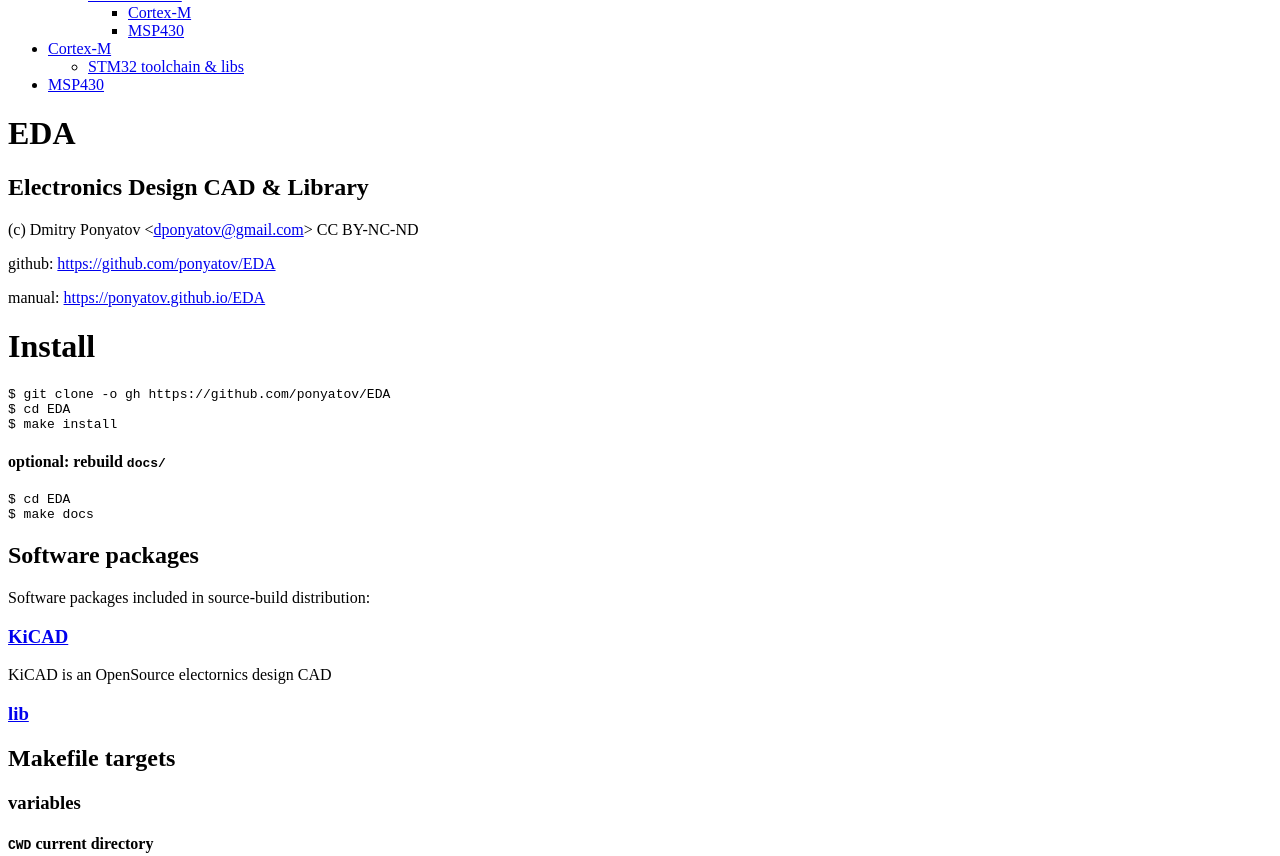
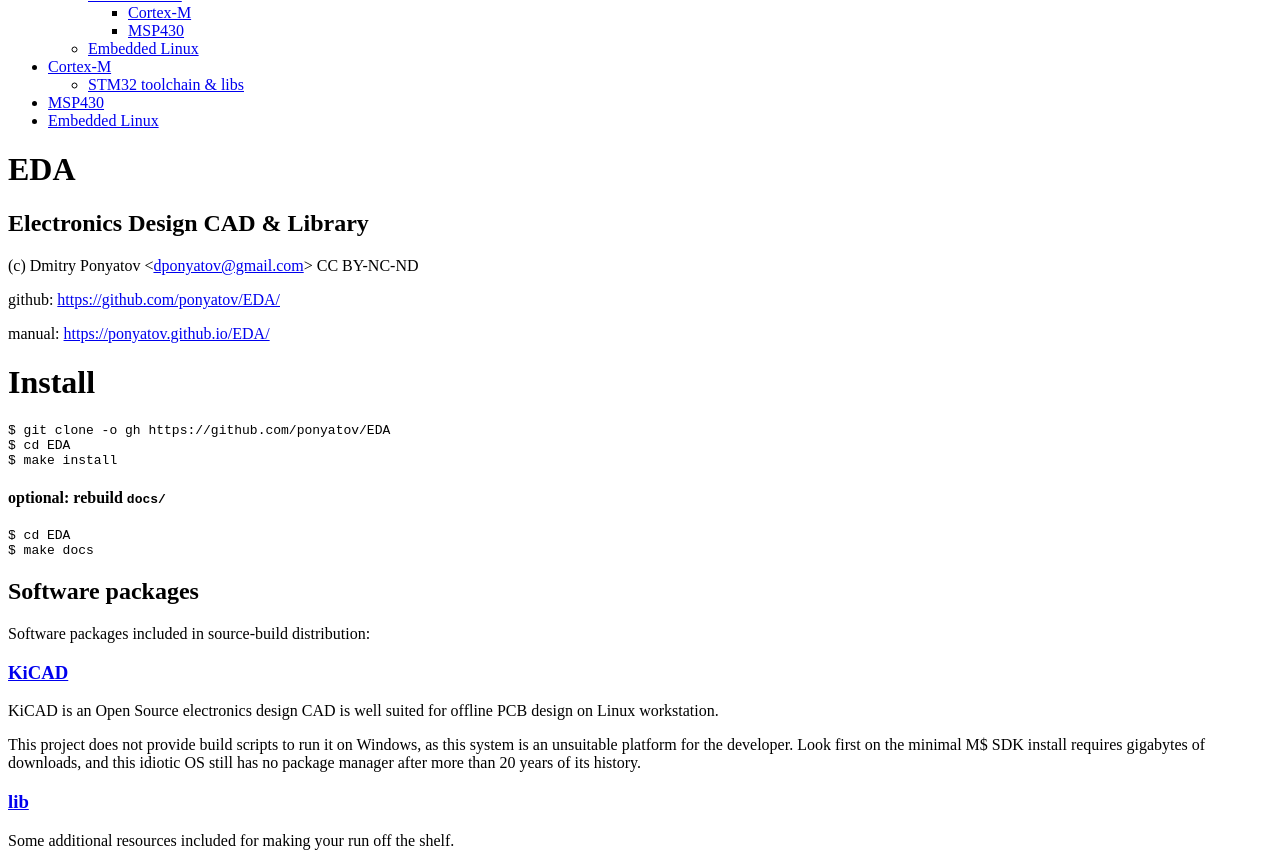
Before and after one commit to ponyatov/EDA, a plain HTML site: page docs/index.html in a window 1280 px wide. Shown: the part 336-1192 px from the top of the page. Drawn offline with Linux system fonts and the light colour scheme.

Commit message:
Signed-off-by: Dmitry Ponyatov <dponyatov@gmail.com>

```diff
--- a/docs/index.html
+++ b/docs/index.html
@@ -35,18 +35,20 @@
 <li><a href="#cortex-m"><a href="#cortex-m-1">Cortex-M</a></a></li>
 <li><a href="#msp430"><a href="#msp430-1">MSP430</a></a></li>
 </ul></li>
+<li><a href="#embedded-linux"><a href="#embedded-linux-1">Embedded Linux</a></a></li>
 </ul></li>
 <li><a href="#cortex-m-1">Cortex-M</a><ul>
 <li><a href="#stm32-toolchain-libs">STM32 toolchain &amp; libs</a></li>
 </ul></li>
 <li><a href="#msp430-1">MSP430</a></li>
+<li><a href="#embedded-linux-1">Embedded Linux</a></li>
 </ul>
 </div>
 <h1 id="eda">EDA</h1>
 <h2 id="electronics-design-cad-library">Electronics Design CAD &amp; Library</h2>
 <p>(c) Dmitry Ponyatov &lt;<a href="mailto:dponyatov@gmail.com">dponyatov@gmail.com</a>&gt; CC BY-NC-ND</p>
-<p>github: <a href="https://github.com/ponyatov/EDA" class="uri">https://github.com/ponyatov/EDA</a></p>
-<p>manual: <a href="https://ponyatov.github.io/EDA" class="uri">https://ponyatov.github.io/EDA</a></p>
+<p>github: <a href="https://github.com/ponyatov/EDA/" class="uri">https://github.com/ponyatov/EDA/</a></p>
+<p>manual: <a href="https://ponyatov.github.io/EDA/" class="uri">https://ponyatov.github.io/EDA/</a></p>
 <h1 id="install">Install</h1>
 <pre><code>$ git clone -o gh https://github.com/ponyatov/EDA
 $ cd EDA
@@ -57,8 +59,10 @@ $ make docs</code></pre>
 <h2 id="software-packages">Software packages</h2>
 <p>Software packages included in source-build distribution:</p>
 <h3 id="kicad"><a href="#kicad-1">KiCAD</a></h3>
-<p>KiCAD is an OpenSource electornics design CAD</p>
+<p>KiCAD is an Open Source electronics design CAD is well suited for offline PCB design on Linux workstation.</p>
+<p>This project does not provide build scripts to run it on Windows, as this system is an unsuitable platform for the developer. Look first on the minimal M$ SDK install requires gigabytes of downloads, and this idiotic OS still has no package manager after more than 20 years of its history.</p>
 <h3 id="lib"><a href="#lib-1">lib</a></h3>
+<p>Some additional resources included for making your run off the shelf.</p>
 <h2 id="makefile-targets">Makefile targets</h2>
 <h3 id="variables">variables</h3>
 <h4 id="cwd-current-directory"><code>CWD</code> current directory</h4>
@@ -77,6 +81,7 @@ $ make docs</code></pre>
 <h1 id="manual">Manual</h1>
 <h1 id="kicad-1">KiCAD</h1>
 <h1 id="lib-1">lib</h1>
+<p>Some additional resources included for making your run off the shelf.</p>
 <h2 id="component-library">Component library</h2>
 <p>Schematics &amp; PCB components library</p>
 <h2 id="samples-modules">Samples &amp; Modules</h2>
@@ -84,8 +89,10 @@ $ make docs</code></pre>
 <h2 id="software-sdk">Software SDK</h2>
 <h3 id="cortex-m"><a href="#cortex-m-1">Cortex-M</a></h3>
 <h3 id="msp430"><a href="#msp430-1">MSP430</a></h3>
+<h2 id="embedded-linux"><a href="#embedded-linux-1">Embedded Linux</a></h2>
 <h1 id="cortex-m-1">Cortex-M</h1>
 <h2 id="stm32-toolchain-libs">STM32 toolchain &amp; libs</h2>
 <h1 id="msp430-1">MSP430</h1>
+<h1 id="embedded-linux-1">Embedded Linux</h1>
 </body>
 </html>
```
Also changed, not shown: 5 other files.
